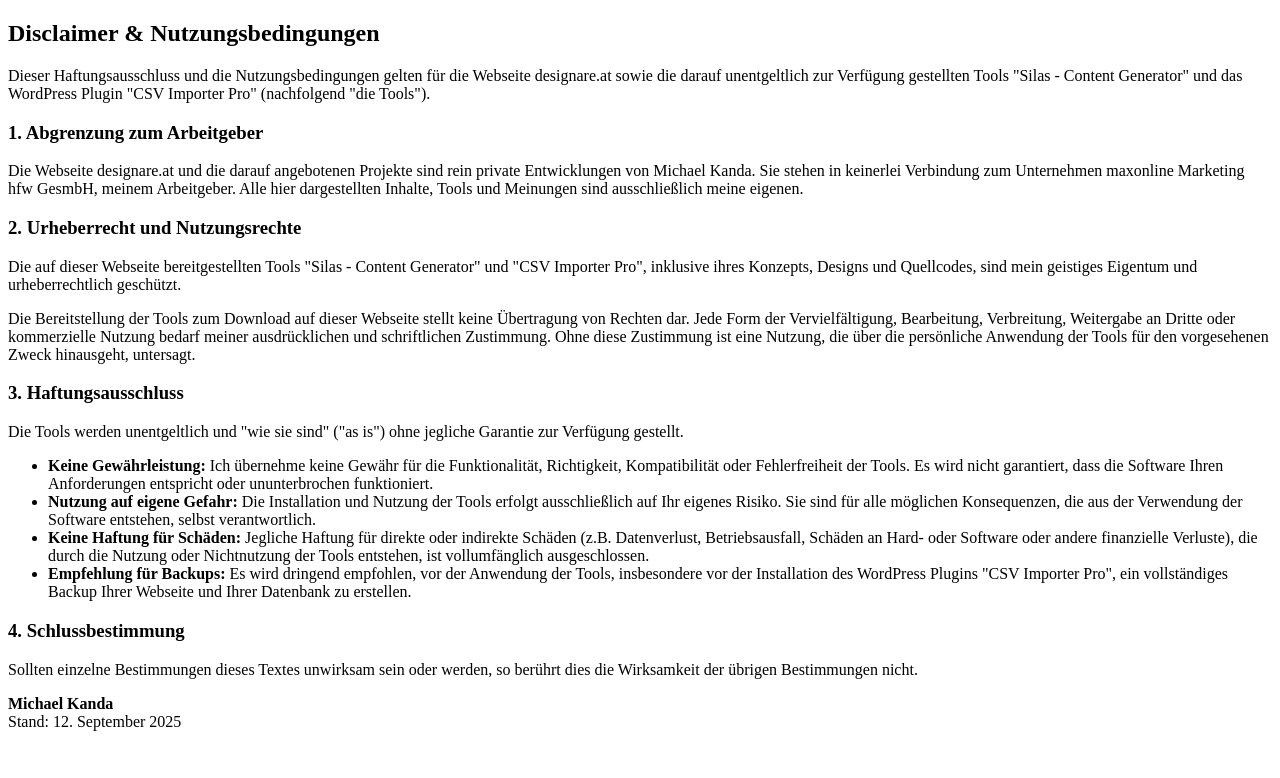
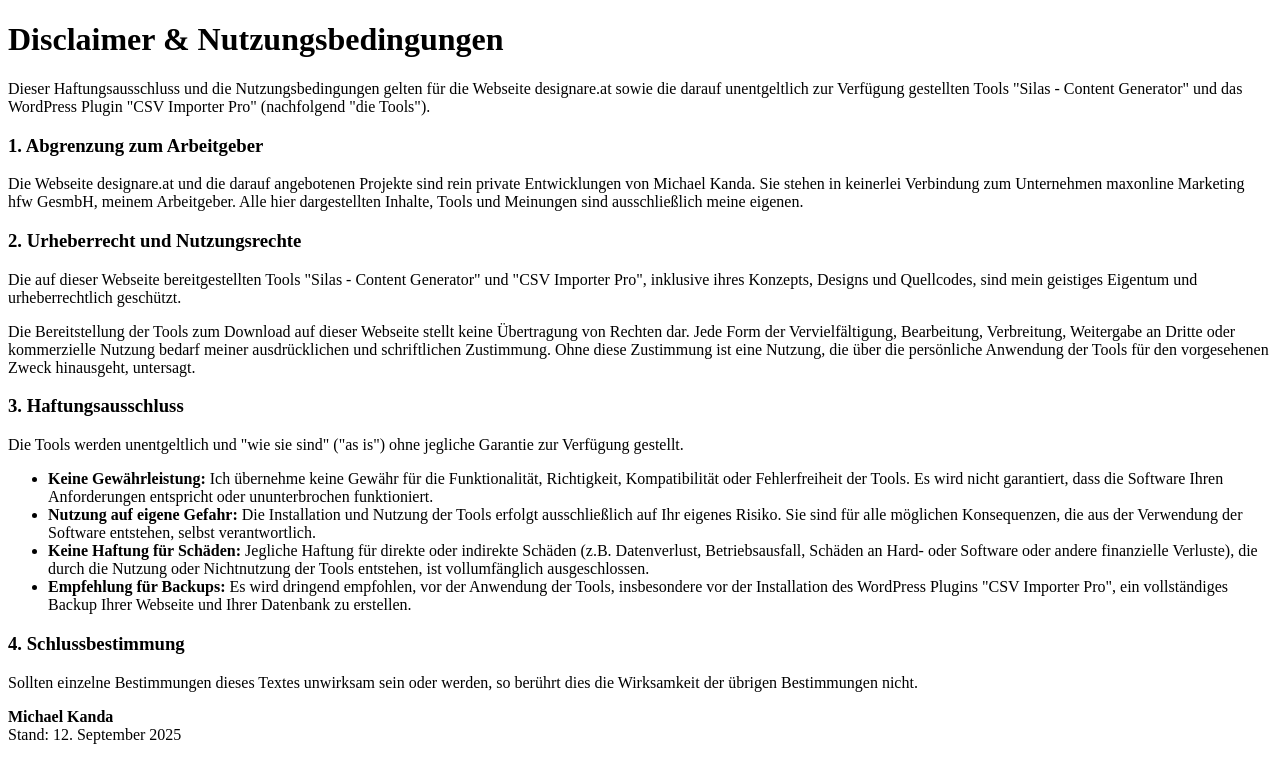
Before and after one commit to designare-evita/designare, a website: page disclaimer.html in a window 1280 px wide. Drawn offline with Linux system fonts and the light colour scheme.

Commit message:
Update disclaimer.html

```diff
--- a/disclaimer.html
+++ b/disclaimer.html
@@ -8,7 +8,7 @@
     </head>
 <body>
     <div class="legal-container">
-        <h2>Disclaimer & Nutzungsbedingungen</h2>
+        <h1>Disclaimer & Nutzungsbedingungen</h1>
         <p>Dieser Haftungsausschluss und die Nutzungsbedingungen gelten für die Webseite designare.at sowie die darauf unentgeltlich zur Verfügung gestellten Tools "Silas - Content Generator" und das WordPress Plugin "CSV Importer Pro" (nachfolgend "die Tools").</p>
 
         <h3 id="disclaimer-part-1-start">1. Abgrenzung zum Arbeitgeber</h3>
```
